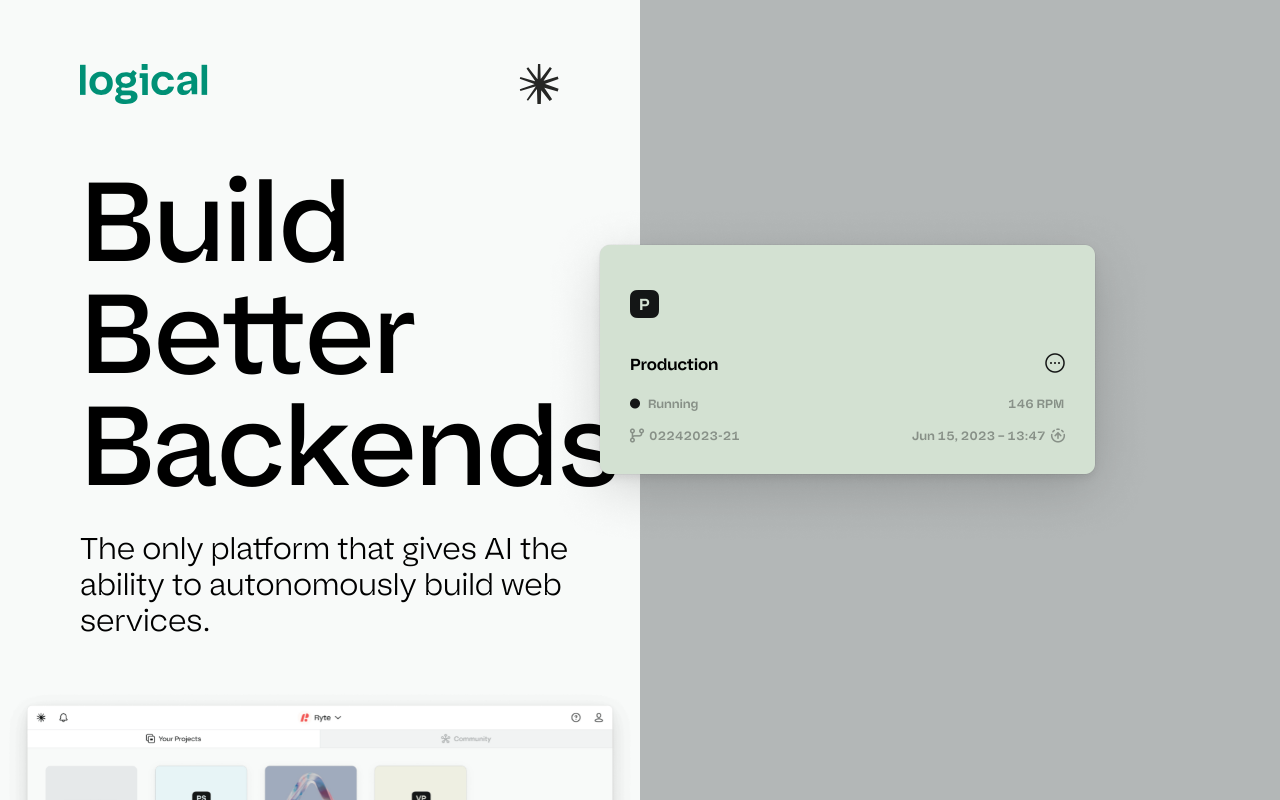
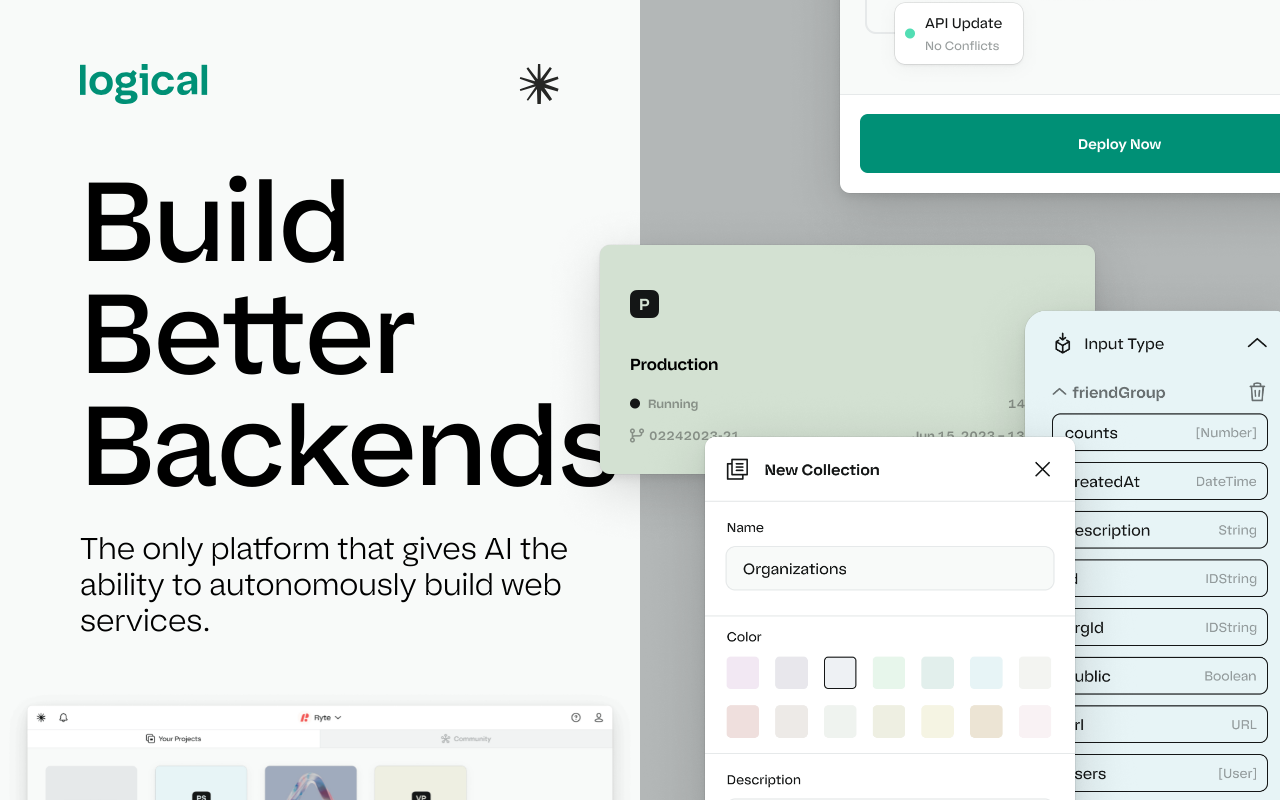
Before and after one commit to 15077693d/logical-clone, a Next.js app: page / in a window 1280 px wide. Shown: the top 800 px of the page. Built offline with nearby package versions, Linux system fonts and the light colour scheme.

Commit message:
add hero section four images

```diff
--- a/src/sections/hero/Hero.elements.tsx
+++ b/src/sections/hero/Hero.elements.tsx
@@ -52,6 +52,22 @@ export function HeroRight({ opacity }: { opacity: number }) {
         alt="env-card"
         className="absolute left-[-100px] top-[25%] z-20 h-[349px]"
       />
+      <img
+        src="images/deploy.png"
+        alt="deploy-card"
+        className="absolute left-[140px] top-[-60px] z-20 min-w-[680px] w-[680px] min-h-[328px] h-[328px]"
+      />
+      <img
+        src="images/type.png"
+        alt="type-card"
+        className="absolute right-[-80px] bottom-[-100px] z-20 w-[400px]"
+      />
+      <img
+        src="images/modal.png"
+        alt="modal-card"
+        className="absolute left-[0px] bottom-[-150px] z-20 w-[500px]"
+      />
+
       <div
         style={{ opacity }}
         className="bg-grayForHeroRight w-full h-full absolute left-0 z-10"
--- a/src/sections/hero/Hero.tsx
+++ b/src/sections/hero/Hero.tsx
@@ -52,7 +52,7 @@ export default function Hero() {
     <section
       id="hero"
       className={clsx(
-        "h-[100vh] w-[100%]",
+        "h-[100vh] w-[100%] overflow-hidden",
         "preXL:flex",
         "preXL:sticky preXL:top-0"
       )}
```
